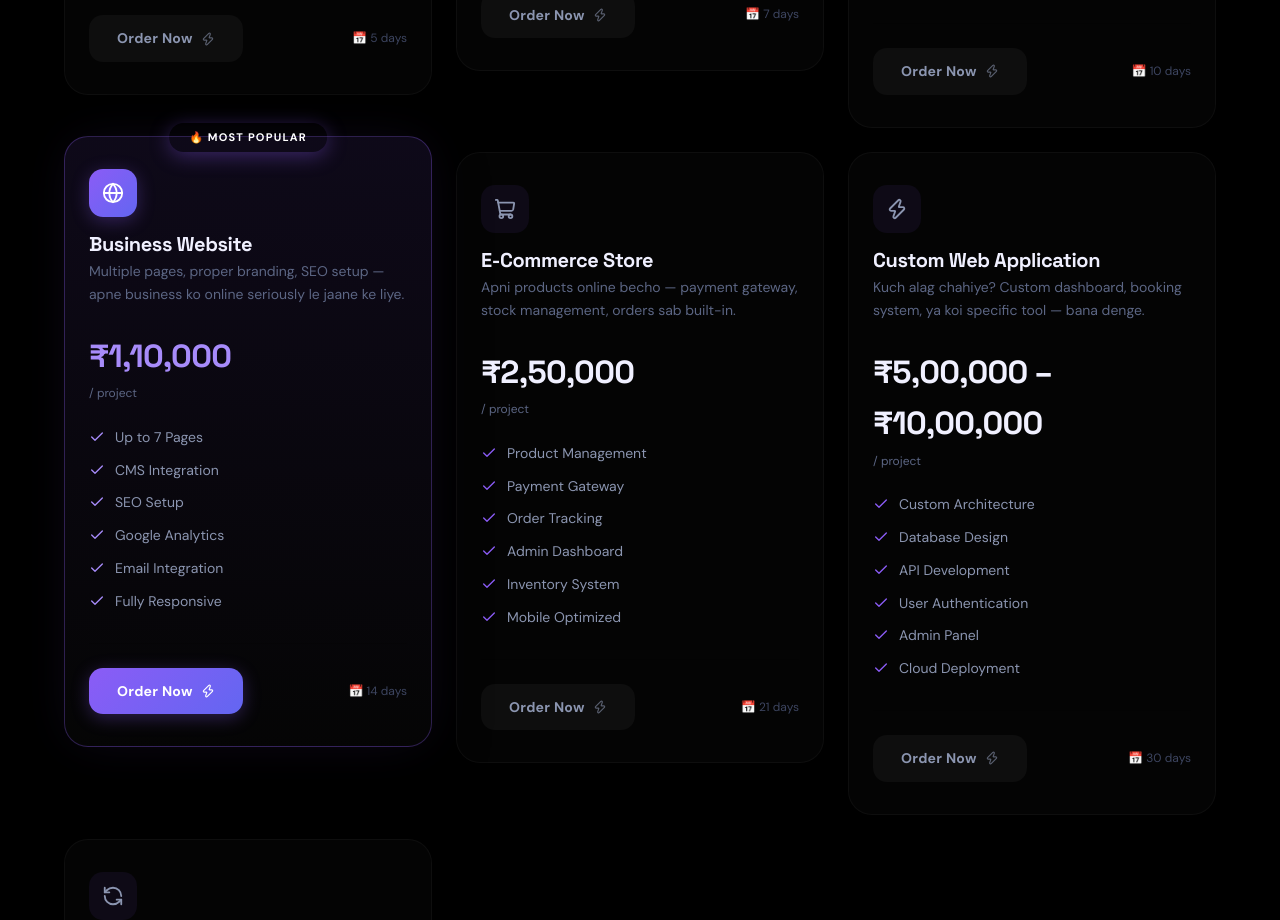
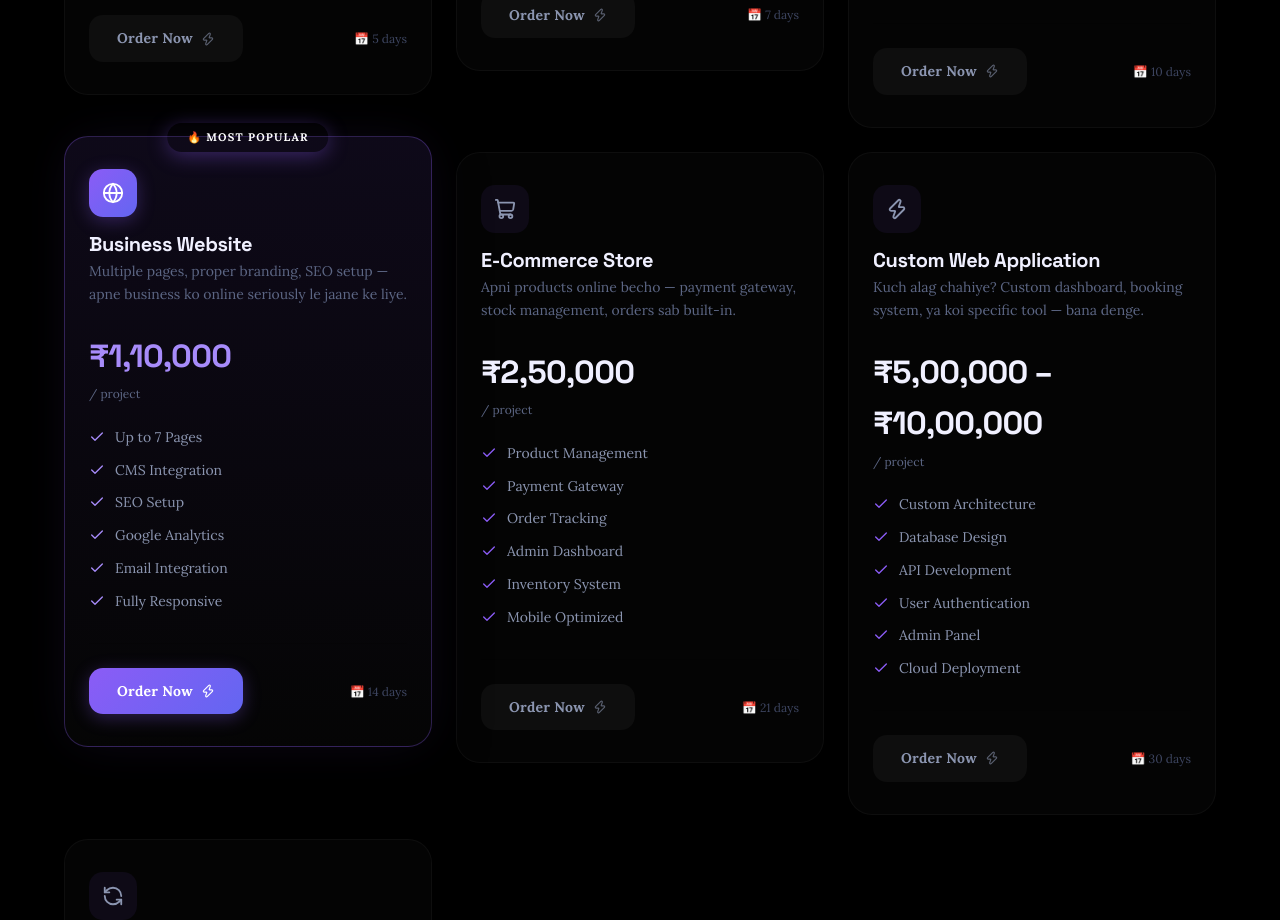
Before and after one commit to Kamlender/zyroo-website, a Next.js app: page / in a window 1280 px wide. Shown: the part 1840-2760 px from the top of the page. Built offline with nearby package versions, Linux system fonts and the light colour scheme.

Commit message:
feat: add Lora serif font as body typeface

```diff
--- a/src/app/globals.css
+++ b/src/app/globals.css
@@ -3,7 +3,7 @@
    Deep Dark Theme — No Animations
    ============================================ */
 
-@import url('https://fonts.googleapis.com/css2?family=Space+Grotesk:wght@300;400;500;600;700&family=DM+Sans:ital,wght@0,400;0,500;0,600;0,700;1,400&family=Syne:wght@400;500;600;700;800&display=swap');
+@import url('https://fonts.googleapis.com/css2?family=Space+Grotesk:wght@300;400;500;600;700&family=DM+Sans:ital,wght@0,400;0,500;0,600;0,700;1,400&family=Syne:wght@400;500;600;700;800&family=Lora:ital,wght@0,400;0,500;0,600;0,700;1,400;1,500;1,600;1,700&display=swap');
 
 /* ---- CSS Variables ---- */
 :root {
@@ -60,6 +60,7 @@
 
   /* Typography */
   --font-sans: 'DM Sans', -apple-system, BlinkMacSystemFont, 'Segoe UI', sans-serif;
+  --font-serif: 'Lora', Georgia, 'Times New Roman', serif;
   --font-display: 'Space Grotesk', 'DM Sans', sans-serif;
   --font-mono: 'JetBrains Mono', 'Fira Code', monospace;
 
@@ -114,7 +115,7 @@
 }
 
 body {
-  font-family: var(--font-sans);
+  font-family: var(--font-serif);
   background: #000000;
   color: var(--text-primary);
   line-height: 1.6;
```
